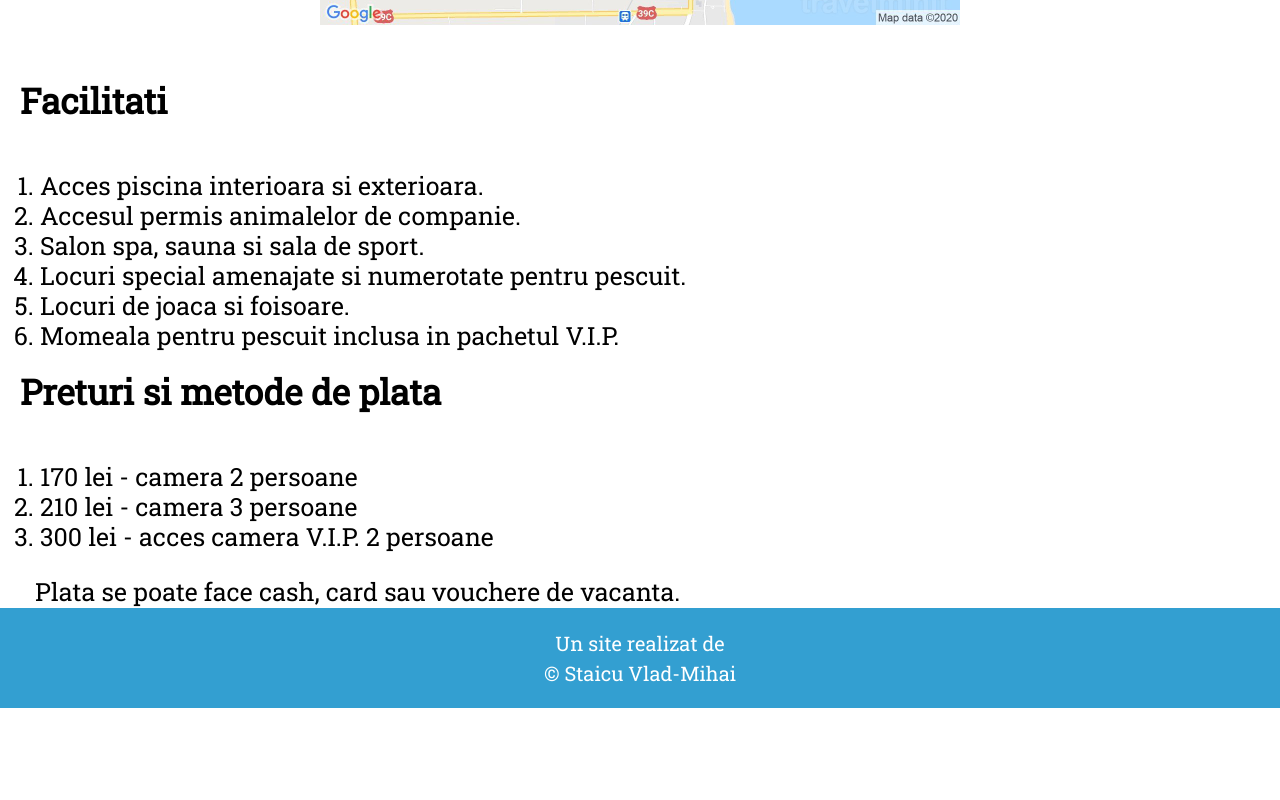
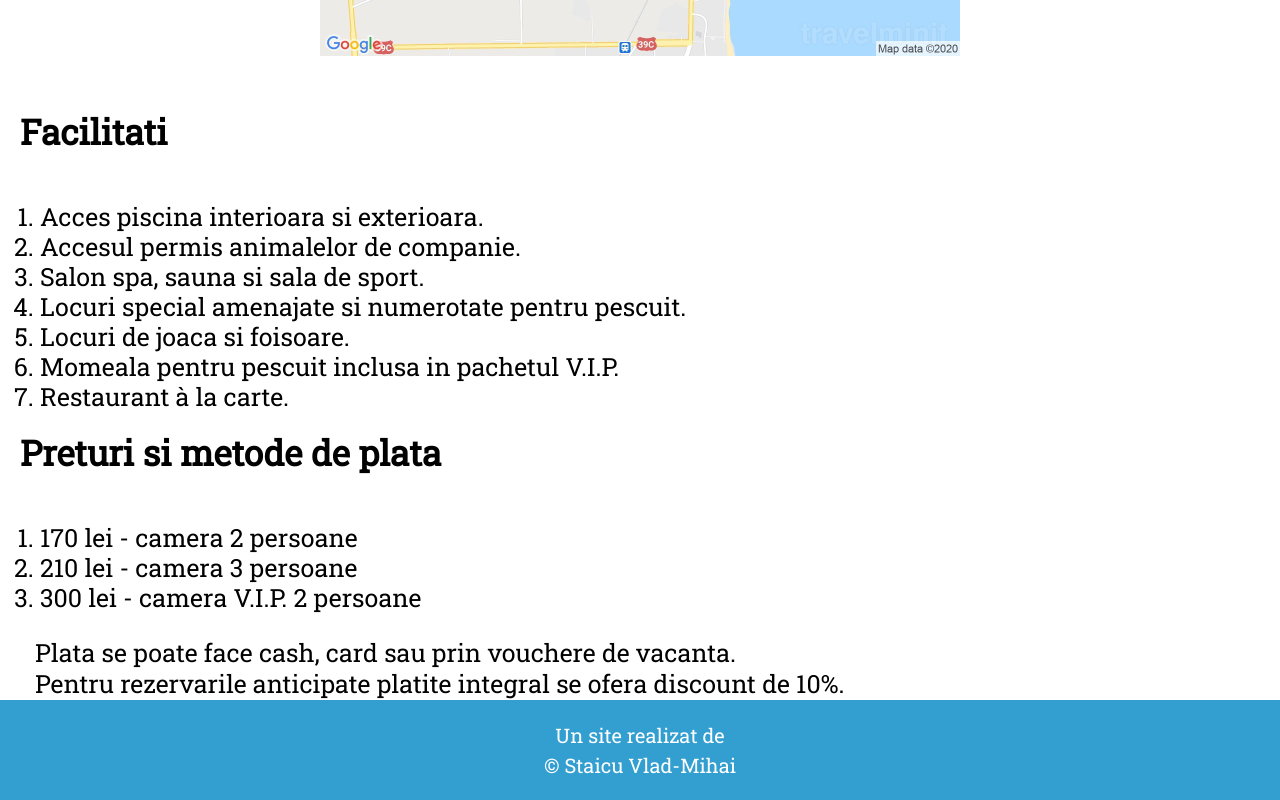
Before and after one commit to vladmstaicu/proiect, a plain HTML site: page index.html in a window 1280 px wide. Shown: the part 1521-2321 px from the top of the page. Before the commit the page ends 2229 px from the top, so only its background shows below. Drawn offline with Linux system fonts and the light colour scheme.

Commit message:
Proiect final

```diff
--- a/index.html
+++ b/index.html
@@ -24,7 +24,7 @@
 
 <sub>Despre noi</sub><br><br>
 
-<p1>Sunteti pescar si doriti sa stati la un hotel primitor in vacanta dumneavoastra? Aproape de malul marii puteti gasi unul dintre cele mai unice hoteluri. Va asteptam la pescuit, inot, relaxare si distractie!
+<p1>Sunteti pescar si doriti sa stati la un hotel primitor in vacanta dumneavoastra? Aproape de malul marii puteti gasi unul dintre cele mai atragatoare hoteluri de la marginea statiunii Olimp. Va asteptam la pescuit, inot, relaxare si distractie!
 </p1><br><br>
 
 
@@ -46,14 +46,16 @@
     <li>Locuri special amenajate si numerotate pentru pescuit.</li>
     <li>Locuri de joaca si foisoare.</li>
     <li>Momeala pentru pescuit inclusa in pachetul V.I.P.</li>
+    <li>Restaurant à la carte.</li>
 </ol>
 <sub>Preturi si metode de plata</sub><br><br>
 <ol>
 <li>170 lei - camera 2 persoane</li>
 <li>210 lei - camera 3 persoane</li>
-<li>300 lei - acces camera V.I.P. 2 persoane</li>
+<li>300 lei - camera V.I.P. 2 persoane</li>
 </ol>
-<p1>Plata se poate face cash, card sau vouchere de vacanta.</p1>
+<p1>Plata se poate face cash, card sau prin vouchere de vacanta.</p1><br>
+<p1>Pentru rezervarile anticipate platite integral se ofera discount de 10%.</p1>
 
 
 <footer>
```
